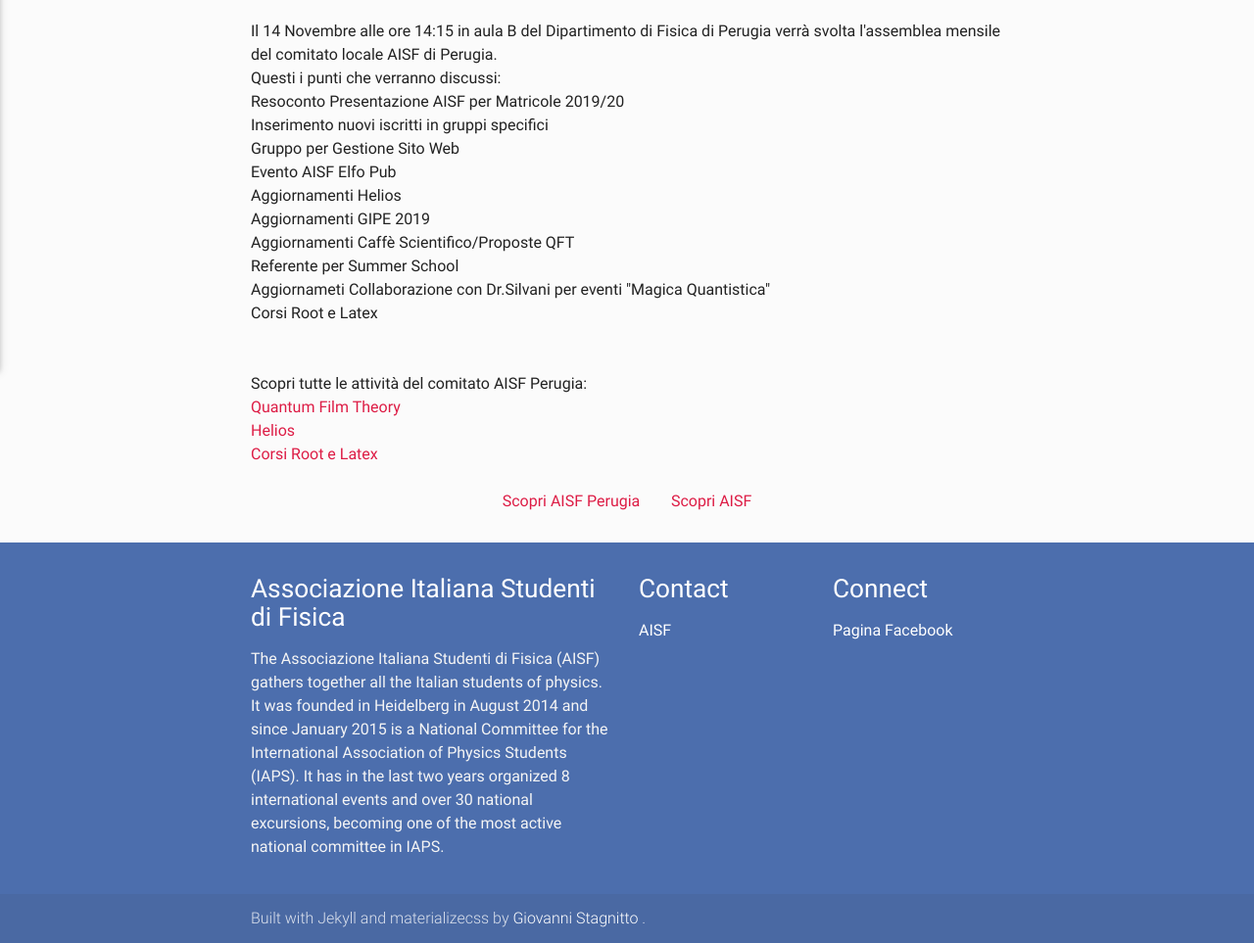
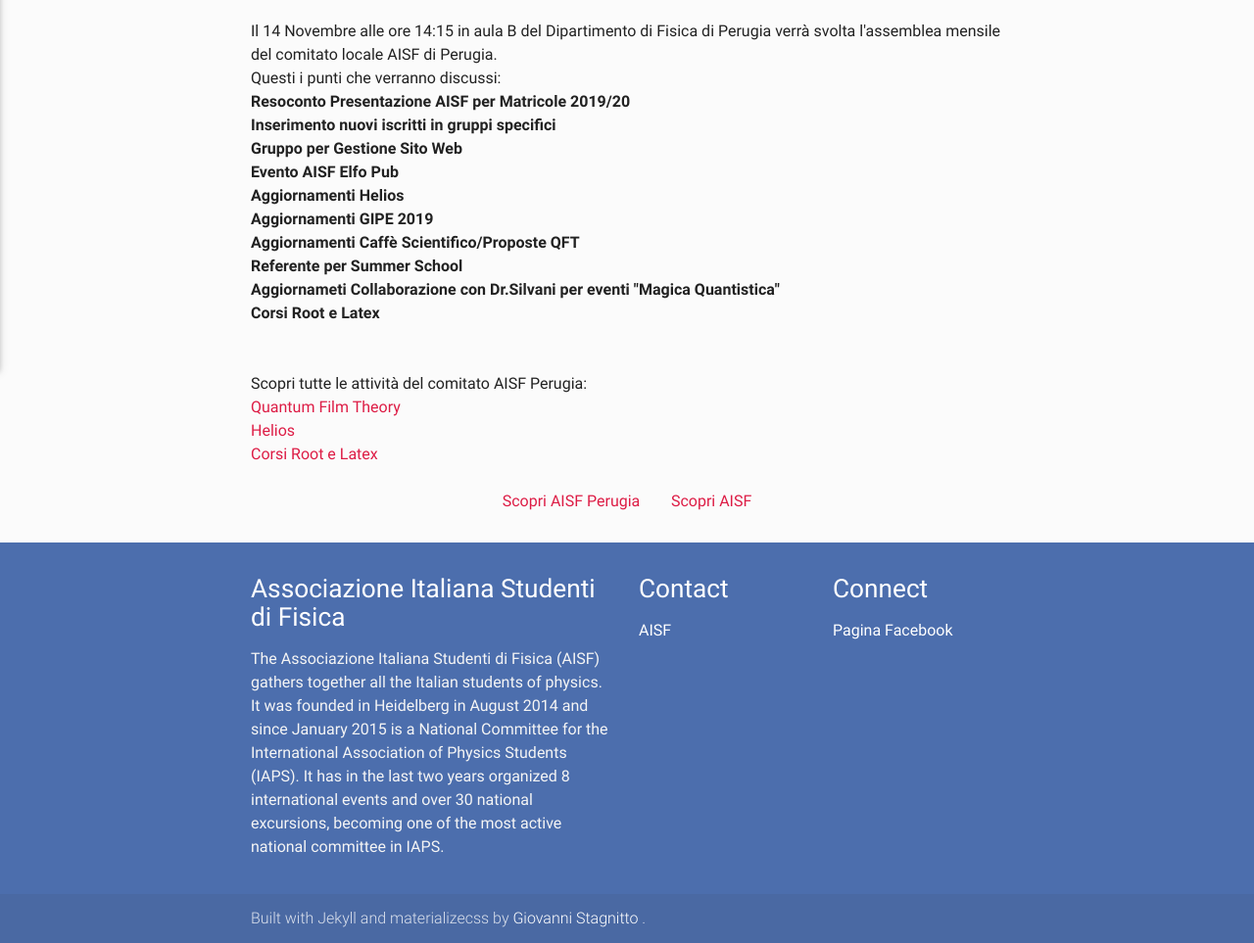
Before and after one commit to ai-sf/aisf_perugia, a Jekyll site: the page built from ProssimiEventi.md, in a window 1280 px wide. Shown: the part 582-1545 px from the top of the page at 98% size. Built offline with Jekyll 4.4.1, drawn with Linux system fonts in a browser that asks for light colours; nearby versions of some CDN libraries.

Commit message:
Update ProssimiEventi.md

```diff
--- a/ProssimiEventi.md
+++ b/ProssimiEventi.md
@@ -21,17 +21,18 @@
 <br>
 Il 14 Novembre alle ore 14:15 in aula B del Dipartimento di Fisica di Perugia verrà svolta l'assemblea mensile del comitato locale AISF di Perugia.<br>
 Questi i punti che verranno discussi: <br>
-Resoconto Presentazione AISF per Matricole 2019/20 <br>
-Inserimento nuovi iscritti in gruppi specifici <br>
-Gruppo per Gestione Sito Web <br>
-Evento AISF Elfo Pub <br>
-Aggiornamenti Helios <br>
-Aggiornamenti GIPE 2019 <br>
-Aggiornamenti Caffè Scientifico/Proposte QFT  <br>
-Referente per Summer School <br>
-Aggiornameti Collaborazione con Dr.Silvani per eventi "Magica Quantistica" <br>
-Corsi Root e Latex
-<br><br><br>
+<b>Resoconto Presentazione AISF per Matricole 2019/20 </b><br>
+<b>Inserimento nuovi iscritti in gruppi specifici </b><br>
+<b>Gruppo per Gestione Sito Web </b><br>
+<b>Evento AISF Elfo Pub </b><br>
+<b>Aggiornamenti Helios </b><br>
+<b>Aggiornamenti GIPE 2019 </b><br>
+<b>Aggiornamenti Caffè Scientifico/Proposte QFT  </b><br>
+<b>Referente per Summer School </b><br>
+<b>Aggiornameti Collaborazione con Dr.Silvani per eventi "Magica Quantistica" </b><br>
+<b>Corsi Root e Latex</b><br>
+<br><br>
+
 Scopri tutte le attività del comitato AISF Perugia:<br>
 <a href="/perugia/QFT"> Quantum Film Theory</a> <br>
 <a href="/perugia/Helios"> Helios</a> <br>
```
